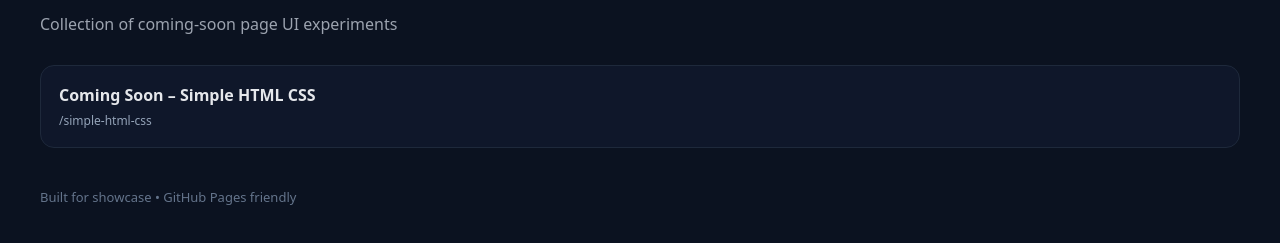
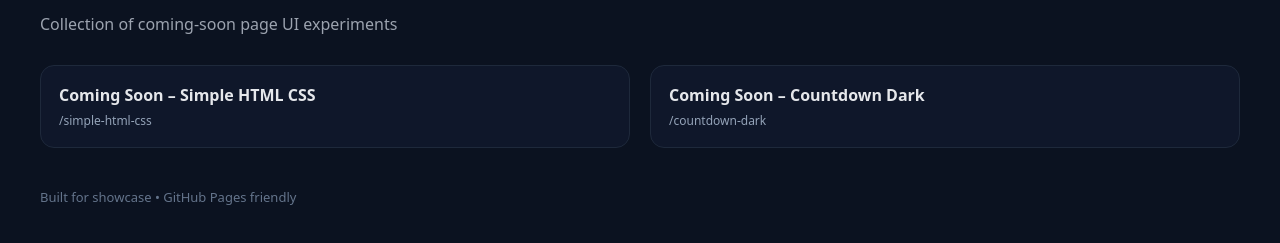
Before and after one commit to msisaif/coming-soon, a plain HTML site: page index.html in a window 1280 px wide. Shown: the part 107-350 px from the top of the page. Drawn offline with Linux system fonts and the light colour scheme.

Commit message:
Add new card for Countdown Dark project

```diff
--- a/index.html
+++ b/index.html
@@ -75,6 +75,11 @@
         <div class="path">/simple-html-css</div>
     </a>
 
+    <a class="card" href="./countdown-dark/">
+        <div class="title">Coming Soon – Countdown Dark</div>
+        <div class="path">/countdown-dark</div>
+    </a>
+
     <!-- নতুন design যোগ করতে হলে শুধু এই pattern copy করলেই হবে -->
 
 </div>
```
